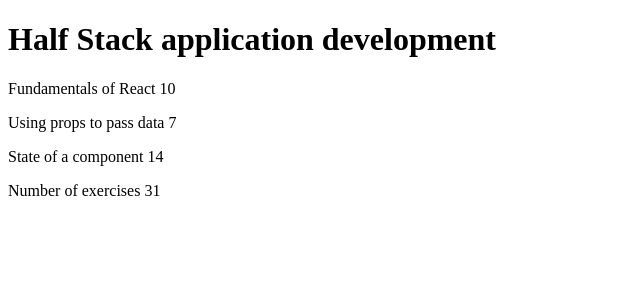
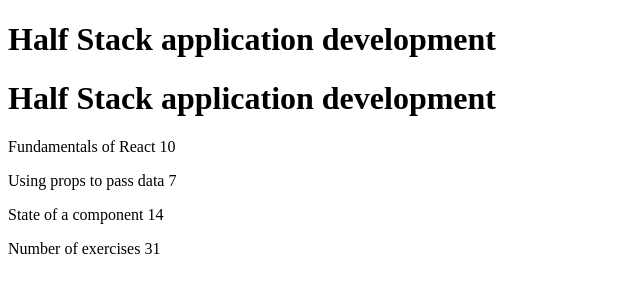
Before and after one commit to jungleistx/fullstackopen, a React (Vite) app in the folder part1/courseinfo/: page / in a window 1280 px wide. Shown: the top 300 px of the page, without its empty margins (0-640 px from the left). Built offline with nearby package versions, Linux system fonts and the light colour scheme.

Commit message:
add Header component

```diff
--- a/part1/courseinfo/src/App.jsx
+++ b/part1/courseinfo/src/App.jsx
@@ -1,3 +1,15 @@
+
+const Header = (props) => {
+
+  return (
+    <>
+      <h1>{props.course}</h1>
+    </>
+  )
+}
+
+
+
 const App = () => {
   const course = 'Half Stack application development'
   const part1 = 'Fundamentals of React'
@@ -10,6 +22,7 @@
   return (
     <div>
       <h1>{course}</h1>
+      <Header course={course} />
       <p>
         {part1} {exercises1}
       </p>
```
